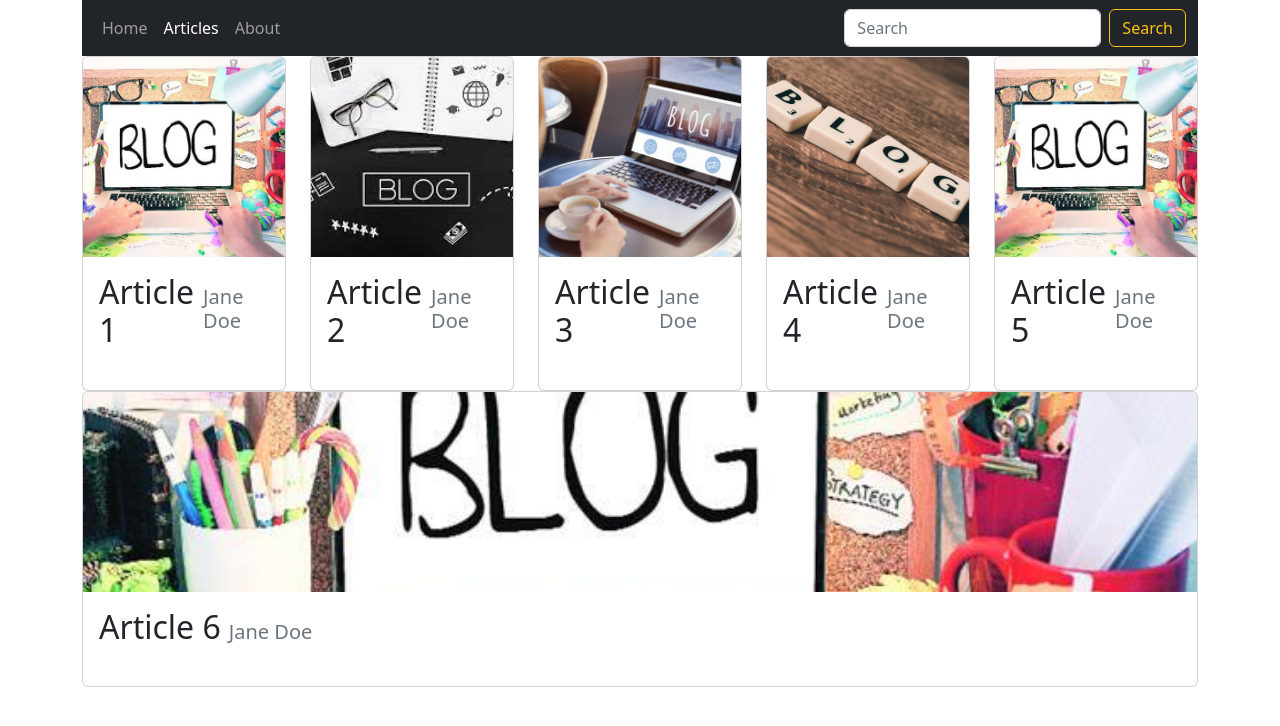
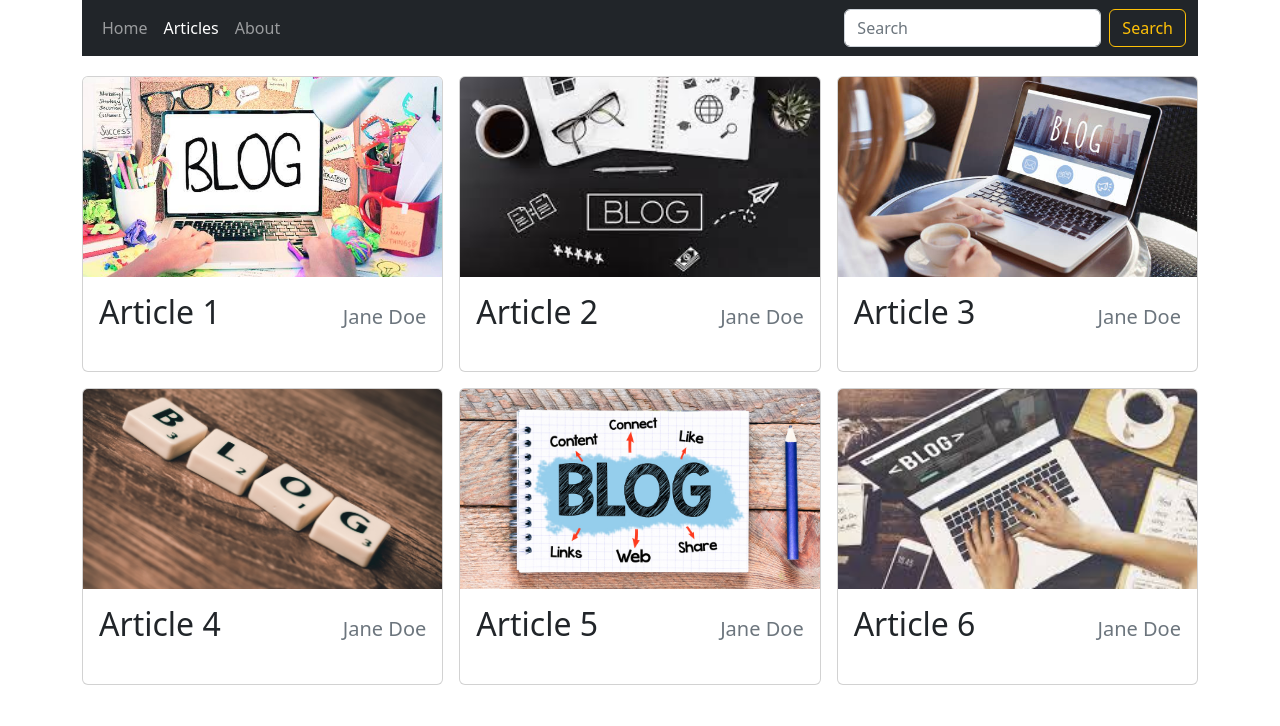
Before and after one commit to KonradMarzec1991/TypeScript-Django, a React (Vite) app in the folder frontend/: page /articles in a window 1280 px wide. Shown: the top 726 px of the page. Built offline with nearby package versions, Linux system fonts and the light colour scheme.

Commit message:
Update pictures

```diff
--- a/frontend/components/Navbar.tsx
+++ b/frontend/components/Navbar.tsx
@@ -4,7 +4,7 @@ import {NavLink} from "react-router-dom";
 
 export const Navbar = () => {
     return (
-        <NavbarBs bg="dark" variant="dark">
+        <NavbarBs bg="dark" variant="dark" style={{marginBottom: "20px" }}>
             <Container>
                 <Nav className="me-auto">
                   <Nav.Link to="/" as={NavLink}>
--- a/frontend/data/items.json
+++ b/frontend/data/items.json
@@ -27,12 +27,12 @@
     "id": 5,
     "title": "Article 5",
     "author": "Jane Doe",
-    "imgUrl": "/imgs/img1.jpeg"
+    "imgUrl": "/imgs/img5.jpeg"
   },
   {
     "id": 6,
     "title": "Article 6",
     "author": "Jane Doe",
-    "imgUrl": "/imgs/img1.jpeg"
+    "imgUrl": "/imgs/img6.jpeg"
   }
 ]
--- a/frontend/pages/Articles.tsx
+++ b/frontend/pages/Articles.tsx
@@ -14,7 +14,7 @@ const ArticleItem = ({id, title, author, imgUrl}: ArticleItemProps) => {
         <Card>
             <Card.Img variant="top" src={imgUrl} height="200px" style={{ objectFit: "cover" }}/>
             <Card.Body className="d-flex flex-column">
-                <Card.Title className="d-flex justfiy-content-between align-items-baseline mb-4">
+                <Card.Title className="d-flex justify-content-between align-items-baseline mb-4">
                     <span className="fs-2">{title}</span>
                     <span className="ms-2 text-muted">{author}</span>
                 </Card.Title>
@@ -26,7 +26,7 @@ const ArticleItem = ({id, title, author, imgUrl}: ArticleItemProps) => {
 export const Articles = (): React.ReactElement => {
     return (
     <>
-        <Row>
+        <Row md={2} xs={1} lg={3} className="g-3">
             {articleItems.map(article => (
                 <Col key={article.id}>
                     <ArticleItem {...article} />
```
Also changed, not shown: frontend/public/imgs/img5.jpeg (added), frontend/public/imgs/img6.jpeg (added).
